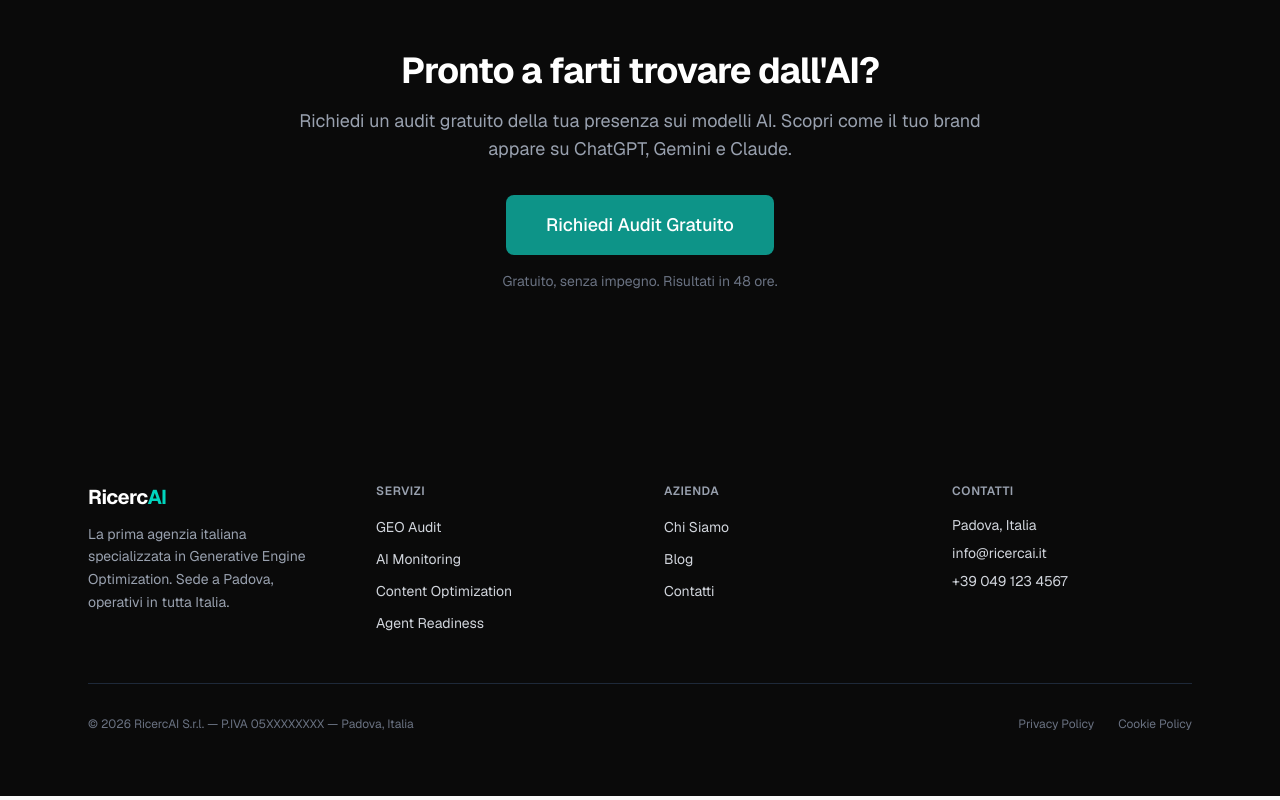
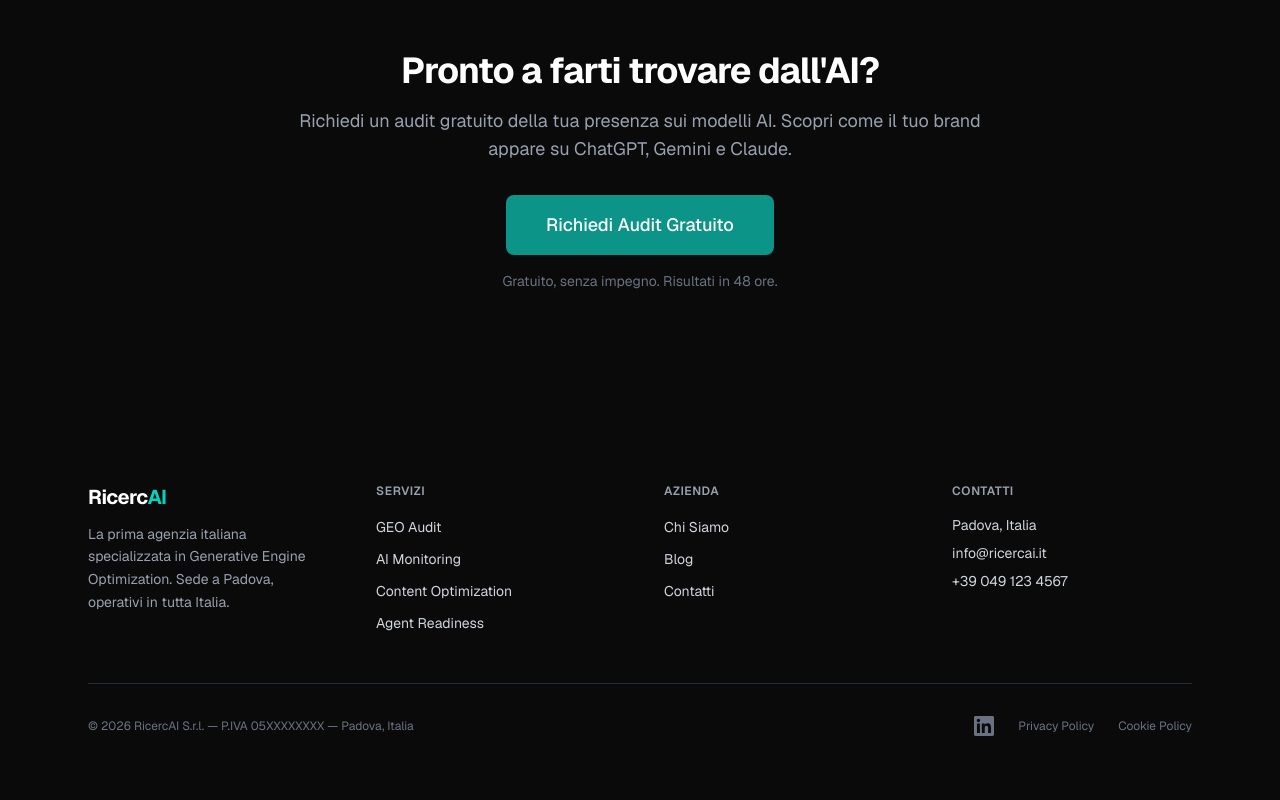
Before and after one commit to carlodl-git/CercAI_Website, a Next.js app: page / in a window 1280 px wide. Shown: the part 5925-6725 px from the top of the page. Built offline with nearby package versions, Linux system fonts and the light colour scheme.

Commit message:
Add LinkedIn link to footer and schema markup

```diff
--- a/app/layout.tsx
+++ b/app/layout.tsx
@@ -104,7 +104,7 @@
       "ChatGPT Optimization",
       "LLM Optimization",
     ],
-    sameAs: [],
+    sameAs: ["https://www.linkedin.com/company/ricercai"],
   };
 
   return (
--- a/components/Footer.tsx
+++ b/components/Footer.tsx
@@ -66,7 +66,18 @@
           <p className="text-xs text-gray-500">
             &copy; {new Date().getFullYear()} RicercAI S.r.l. &mdash; P.IVA 05XXXXXXXX &mdash; Padova, Italia
           </p>
-          <div className="flex gap-6">
+          <div className="flex items-center gap-6">
+            <a
+              href="https://www.linkedin.com/company/ricercai"
+              target="_blank"
+              rel="noopener noreferrer"
+              className="text-gray-500 hover:text-white transition-colors"
+              aria-label="RicercAI su LinkedIn"
+            >
+              <svg className="w-5 h-5" fill="currentColor" viewBox="0 0 24 24" aria-hidden="true">
+                <path d="M20.447 20.452h-3.554v-5.569c0-1.328-.027-3.037-1.852-3.037-1.853 0-2.136 1.445-2.136 2.939v5.667H9.351V9h3.414v1.561h.046c.477-.9 1.637-1.85 3.37-1.85 3.601 0 4.267 2.37 4.267 5.455v6.286zM5.337 7.433a2.062 2.062 0 01-2.063-2.065 2.064 2.064 0 112.063 2.065zm1.782 13.019H3.555V9h3.564v11.452zM22.225 0H1.771C.792 0 0 .774 0 1.729v20.542C0 23.227.792 24 1.771 24h20.451C23.2 24 24 23.227 24 22.271V1.729C24 .774 23.2 0 22.222 0h.003z"/>
+              </svg>
+            </a>
             <Link href="/privacy" className="text-xs text-gray-500 hover:text-gray-300 transition-colors">
               Privacy Policy
             </Link>
```
